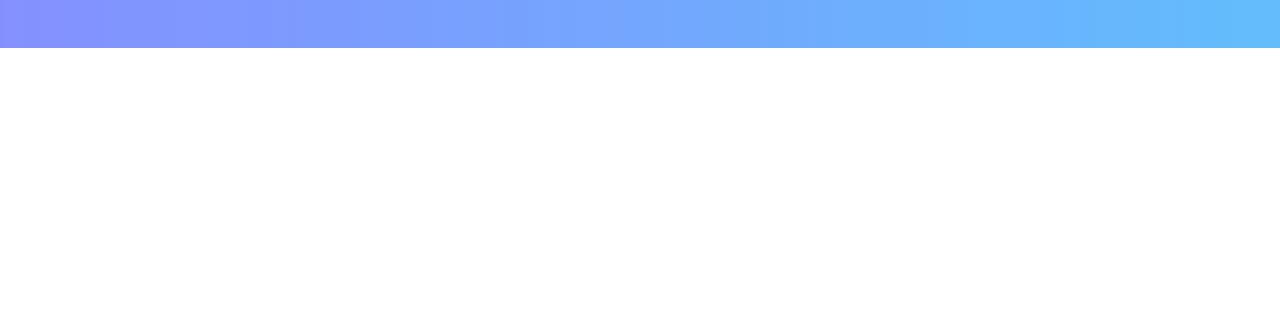
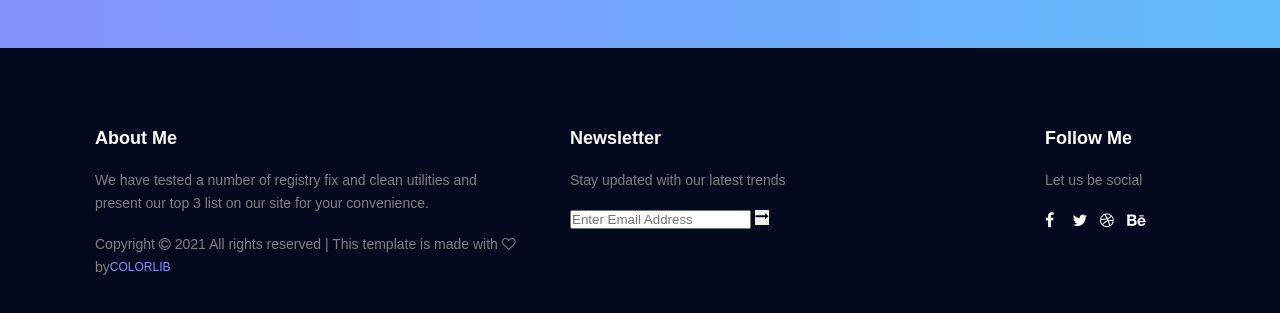
Before and after one commit to front-end-by-rimantas/26-grupe-portfolio-personal, a website with bundled scripts: page index.html in a window 1280 px wide. Shown: the part 4846-5159 px from the top of the page. Before the commit the page ends 4894 px from the top, so only its background shows below. Built offline with nearby package versions, Linux system fonts and the light colour scheme.

Commit message:
finally footer almost completed

```diff
--- a/css/components/footer.css
+++ b/css/components/footer.css
@@ -0,0 +1,58 @@
+.backroundFooter {
+    background-color: #04091E;
+}
+.footerBox {
+    padding-top: 20px;
+    padding-bottom: 40px;
+}
+
+.aboutFooter {
+    color: white;
+    font-size: 18px;
+    margin-bottom: 20px;
+    font-weight: 600;
+}
+
+.textFooter {
+    font-weight: 300;
+    display: inline-block;
+    font-size: 14px;
+    line-height: 20px;
+    color: grey;
+    margin-bottom: 18px;
+    line-height: 23px;
+}
+
+.textFooter > .fa {
+    display: inline-block;
+    font-size: 14px;
+    color: grey;
+    padding: 0;
+    line-height: inherit;
+}
+
+.textFooter > a {
+    text-decoration: none;
+}
+
+.buttonText {
+     color: #8490ff;
+}
+
+.fButton {
+    border: none;
+}
+
+ .socials > .fa {
+    color: #fff;
+    display: inline-block;
+    font-size: 16px;
+    line-height: 20px;
+    padding: 0;
+    width: 23px;
+    text-decoration: none;
+ }
+
+ .socials > a {
+    text-decoration: none;
+ }
--- a/index.html
+++ b/index.html
@@ -150,6 +150,38 @@
     <!-- Advertise bar end-->
 
     <!-- Footer start-->
+    <div class="container backroundFooter">
+        <div class="row footerBox">
+          <div class="col-12 col-md-5">
+            <h3 class="aboutFooter">About me</h3>
+            <p class="textFooter">We have tested a number of registry fix and clean utilities and present our top 3 list on our site for your convenience.</p>
+            <p class="textFooter">Copyright <i class="fa fa-copyright"></i> 2021 All rights reserved | This template is made with
+              <i class="fa fa-heart-o"></i> by<a href="#"><span class="buttonText">Colorlib</span></a>
+            </p>
+          </div>
+
+          <div class="col-12 col-md-5">
+            <h3 class="aboutFooter">Newsletter</h3>
+            <p class="textFooter">Stay updated with our latest trends</p>
+            <form action=""><input type="email" placeholder="Enter Email Address" />
+              <button type="submit" class="fButton">
+                <i class="fa fa-long-arrow-right"></i>
+              </button>
+            </form>
+          </div>
+
+          <div class="col-12 col-lg-2">
+            <h3 class="aboutFooter">Follow me</h3>
+            <p class="textFooter">Let us be social</p>
+            <div class="socials">
+              <a href="#" class="fa fa-facebook"></a>
+              <a href="#" class="fa fa-twitter"></a>
+              <a href="#" class="fa fa-dribbble"></a>
+              <a href="#" class="fa fa-behance"></a>
+            </div>
+          </div>
+        </div>
+      </div>
     <!-- Footer end-->
 
     <script src="./js/home.js" type="module" defer></script>
```
